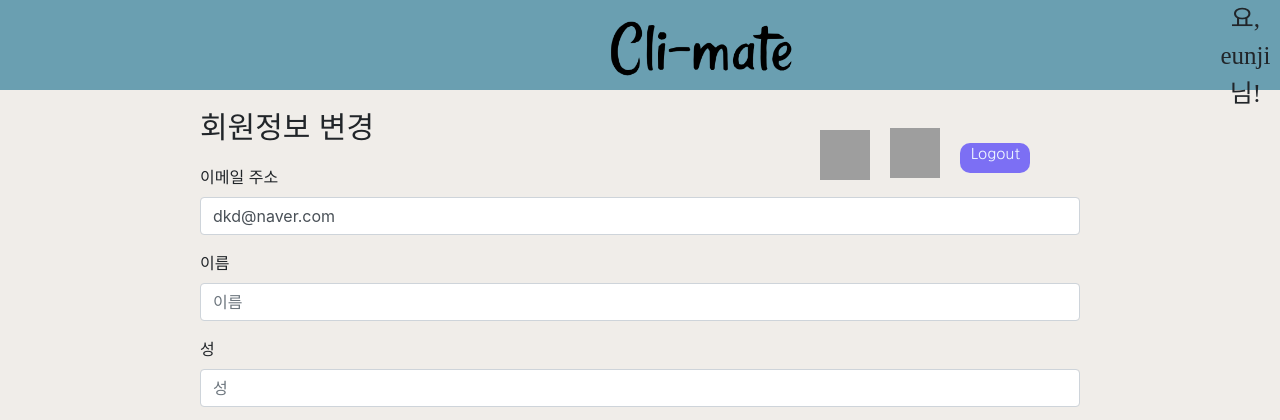
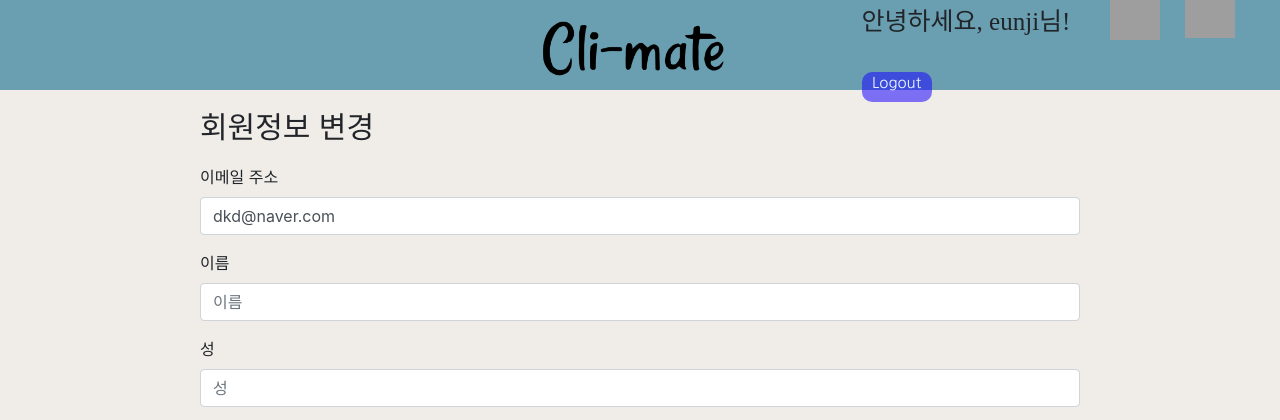
Before and after one commit to sssson/ss, a Django app: page /modify/ in a window 1280 px wide. Shown: the top 420 px of the page. Run offline with Django 3.2, Linux system fonts and the light colour scheme; a user stored in the database is signed in; data comes from the database, SQL or seed files in the repository; both versions use the stored data as it was after the commit; some libraries are stand-ins or nearby versions; grey boxes are pictures that could not be loaded.

Commit message:
nav바 수정

```diff
--- a/static/css/base.css
+++ b/static/css/base.css
@@ -2,6 +2,7 @@
     margin: 0;
     padding: 0;
 }
+
 .title{
     font-family: 'Rancho', cursive;
   }
@@ -16,8 +17,7 @@ html{
     font-family: 'Nanum-Gothic';
     font-size:25px;
     margin-top: 15px;
-    margin-left: 400px;
-    margin-right: 20px;
+    margin-right: 40px;
 }
 
 .nav-wrapper{
@@ -54,6 +54,7 @@ html{
     width:70px;
     height: 30px;
     margin-top: 15px;
+    margin-right: 20px;
     background-color:rgba(26,6,255, 0.54);
     color: aliceblue;
     font-family: 'Roboto';
@@ -66,21 +67,28 @@ html{
 .nav-profile{
     width: 50px;
     height: 50px;
-    margin-right: 20px;
+    margin-right: 25px;
 }
 
 .nav-credit{
     width: 50px;
     height: 50px;
     margin-top: 2px;
-    margin-right: 20px;
+    margin-right: 25px;
 }
 
 .nav-wrapper .logo {        /* 상단바 로고 */
     position: flex;
     float: center;
-    margin-left: 43%;
     padding: 15px 0 20px 30px;
+}
+
+.blank_left {  /* 가상 공간 */
+    width: 44%;
+}
+
+.blank_right {
+    width: 10%;
 }
 
 .nav li{
@@ -124,5 +132,4 @@ html{
     left: 18px;
 }
 
-
 input::-webkit-input-placeholder { color: #f00; }
--- a/templates/blog/base.html
+++ b/templates/blog/base.html
@@ -17,9 +17,11 @@
 </head>
 <body>
     <div class="nav-wrapper">
+        <div class="blank_left"></div>  <!-- 가상 공간 -->
         <div class="logo">
               <a href="{% url 'main' %}"> <img src="../../static/css/logo_back.PNG" width="240" height="100"></a>
         </div>
+        <div class="blank_right"></div> <!-- 가상 공간 -->
         <div class="nav">
             <!-- navbar -->
              {% if user.is_authenticated %}
@@ -36,7 +38,7 @@
                 </form>
 
             {% else %}
-                <a class="nav-item-link" href="{% url 'signup' %}" style="margin-left:600px;">Signup</a>
+                <a class="nav-item-link" href="{% url 'signup' %}" style="margin-left:400px;">Signup</a>
                 <a class="nav-item-link" href="{% url 'login' %}" style="margin-left:10px;">Login</a>
             {% endif %}
         </div>
```
Also changed, not shown: db.sqlite3.
